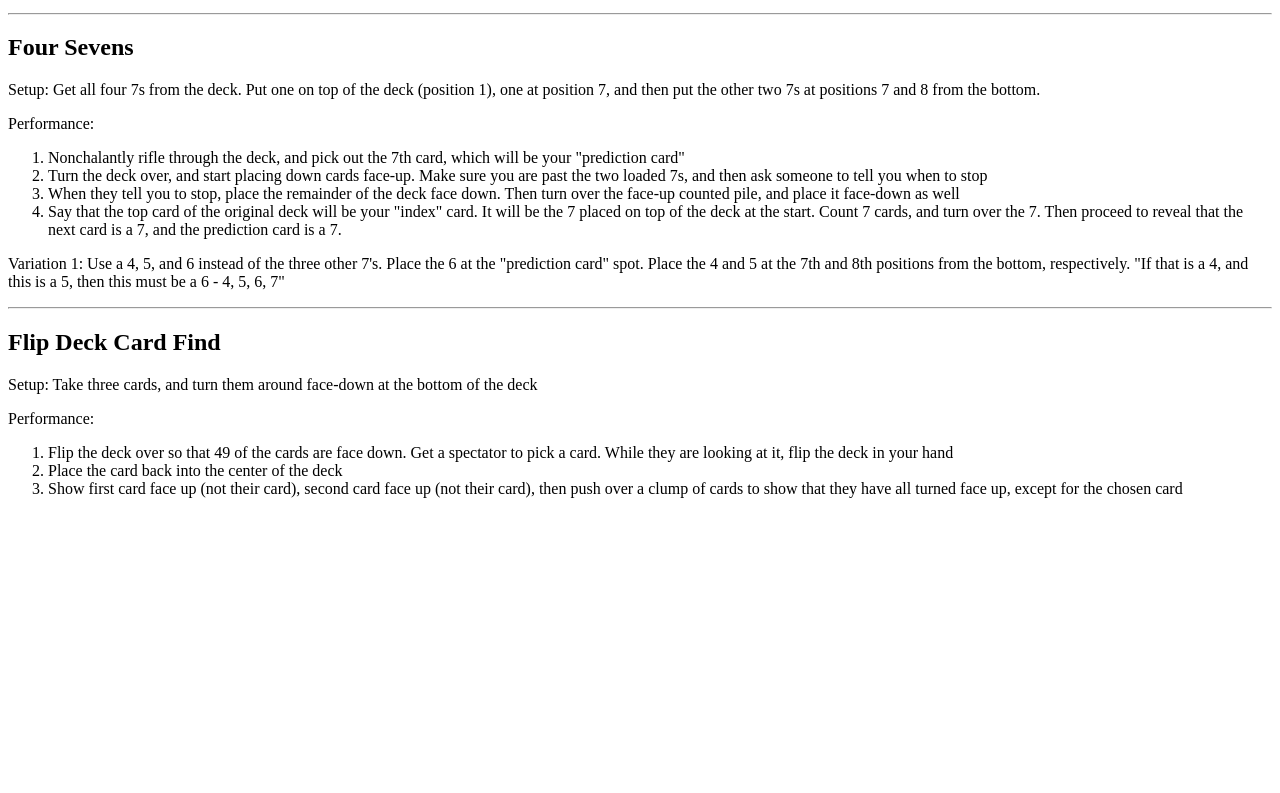
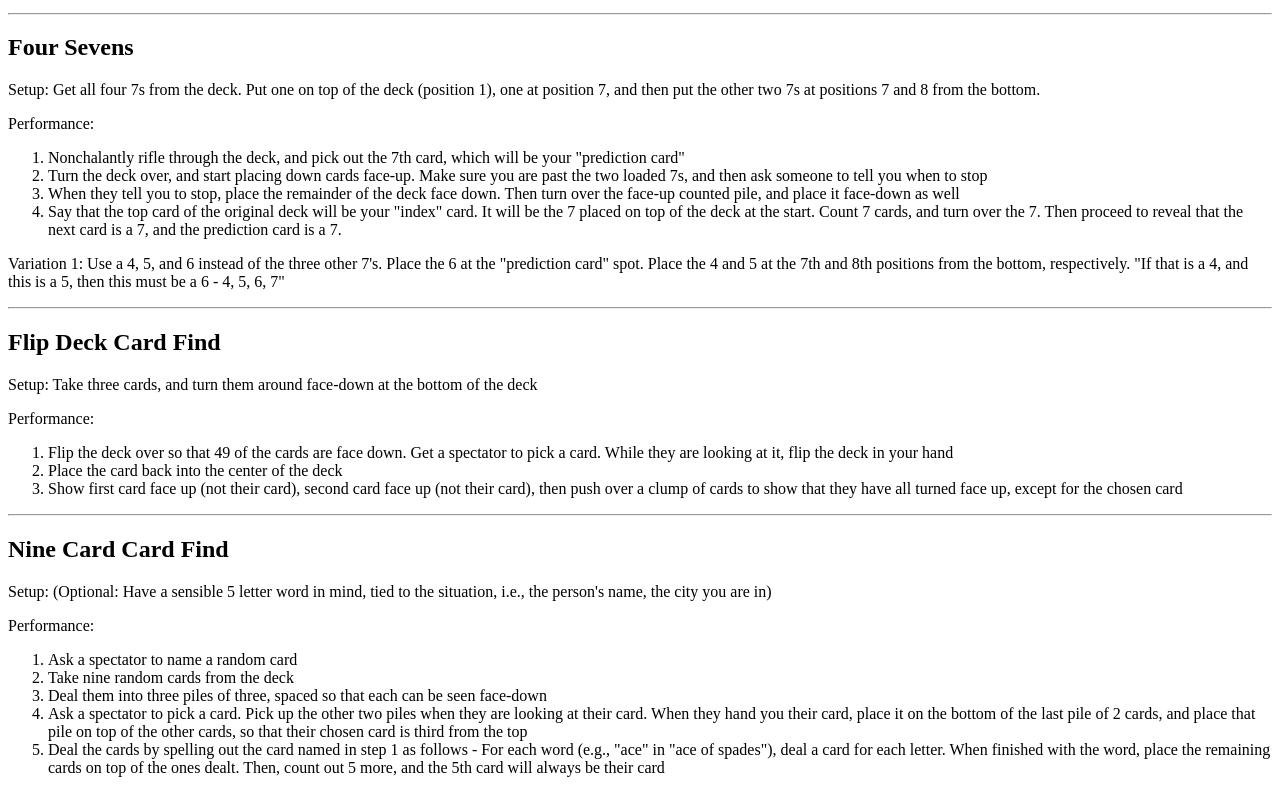
Before and after one commit to NoahZielke/CardMagicWiki, a plain HTML site: page index.html in a window 1280 px wide. Shown: the part 587-1380 px from the top of the page. Before the commit the page ends 1101 px from the top, so only its background shows below. Drawn offline with Linux system fonts and the light colour scheme.

Commit message:
Update index.html

```diff
--- a/index.html
+++ b/index.html
@@ -53,6 +53,19 @@
         <li>Show first card face up (not their card), second card face up (not their card), then push over a clump of cards to show that they have all turned face up, except for the chosen card</li>
     </ol>
 
+    <hr>
+
+    <h2>Nine Card Card Find</h2>
+    <p>Setup: (Optional: Have a sensible 5 letter word in mind, tied to the situation, i.e., the person's name, the city you are in)</p>
+    <p>Performance:</p>
+    <ol>
+        <li>Ask a spectator to name a random card</li>
+        <li>Take nine random cards from the deck</li>
+        <li>Deal them into three piles of three, spaced so that each can be seen face-down</li>
+        <li>Ask a spectator to pick a card. Pick up the other two piles when they are looking at their card. When they hand you their card, place it on the bottom of the last pile of 2 cards, and place that pile on top of the other cards, so that their chosen card is third from the top</li>
+        <li>Deal the cards by spelling out the card named in step 1 as follows - For each word (e.g., "ace" in "ace of spades"), deal a card for each letter. When finished with the word, place the remaining cards on top of the ones dealt. Then, count out 5 more, and the 5th card will always be their card</li>
+    </ol>
+
 </body>
 
 </html>
```
